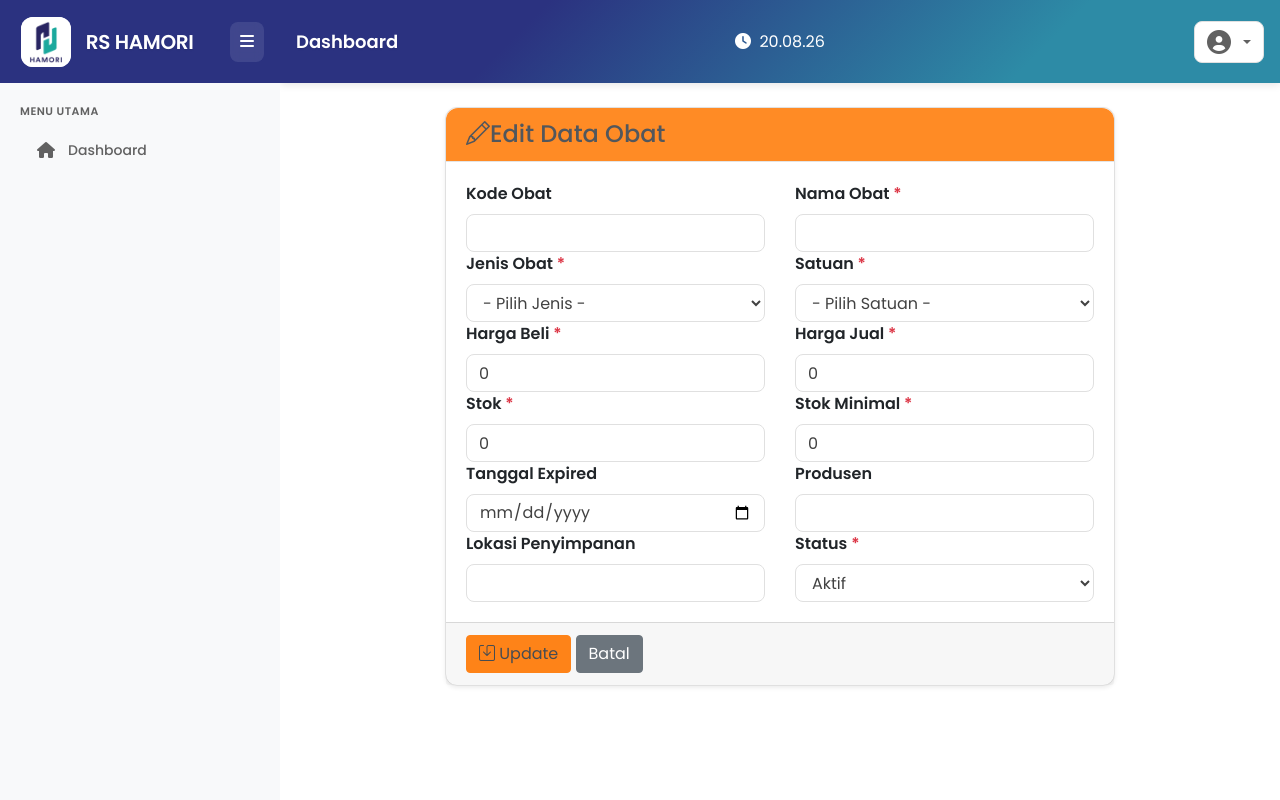
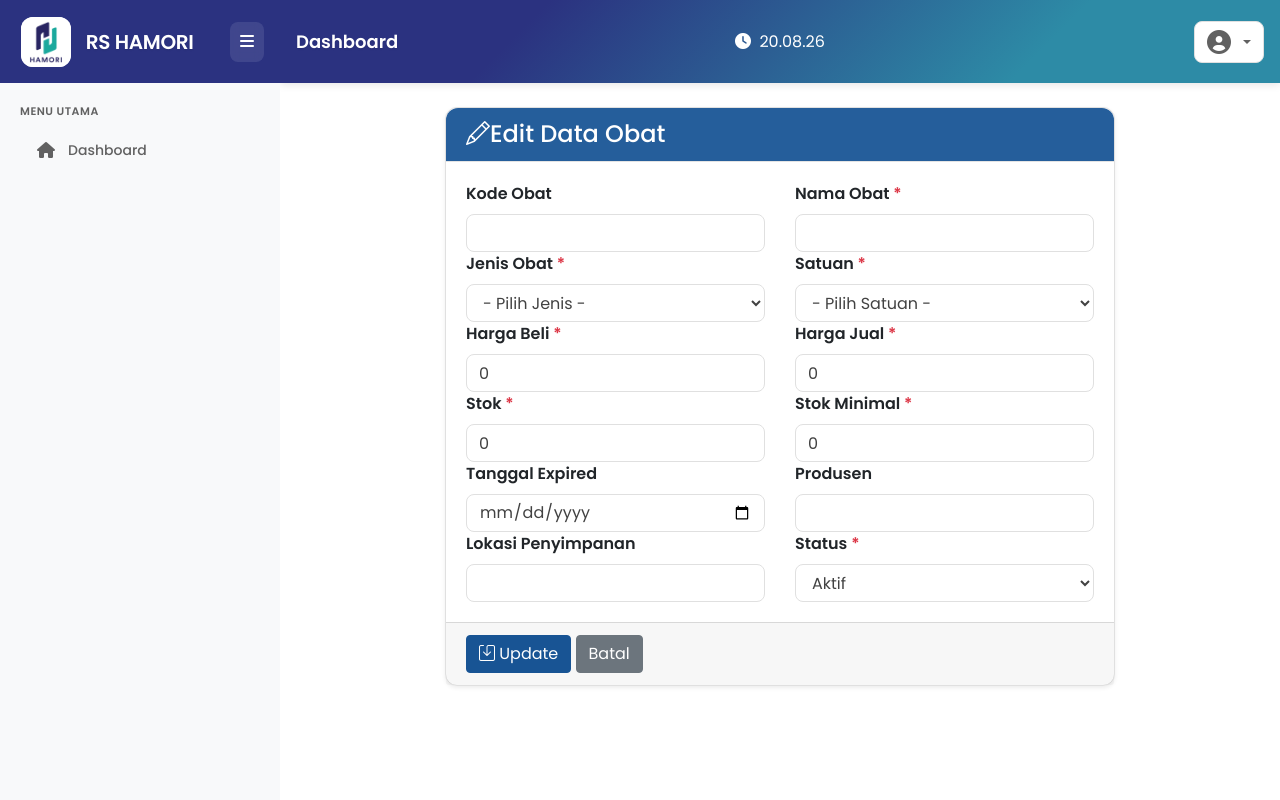
Before and after one commit to PowPosting/SIMRS-V2, a CodeIgniter 4 app: the page made by app/Views/farmasi/editobat.php in a window 1280 px wide. Run offline with PHP 8.4 and a stand-in for CodeIgniter, Linux system fonts and the light colour scheme; the template is opened without the code that fills it, so the values that code supplies are empty; some libraries are stand-ins or nearby versions.

```diff
--- a/app/Views/farmasi/editobat.php
+++ b/app/Views/farmasi/editobat.php
@@ -3,7 +3,7 @@
 <?= $this->section('content') ?>
 <div class="container mt-4" style="max-width:700px;">
     <div class="card shadow-sm">
-        <div class="card-header bg-warning text-dark">
+        <div class="card-header bg-primary text-white">
             <h4 class="mb-0"><i class="bi bi-pencil me-2"></i>Edit Data Obat</h4>
         </div>
         <form action="<?= base_url('farmasi/update-obat/' . ($obat['id_obat'] ?? '')) ?>" method="post" autocomplete="off">
@@ -76,7 +76,7 @@
                 </div>
             </div>
             <div class="card-footer text-end">
-                <button type="submit" class="btn btn-warning text-dark"><i class="bi bi-save me-1"></i> Update</button>
+                <button type="submit" class="btn btn-primary"><i class="bi bi-save me-1"></i> Update</button>
                 <a href="<?= base_url('farmasi/data-master-obat') ?>" class="btn btn-secondary ms-2">Batal</a>
             </div>
         </form>
```
